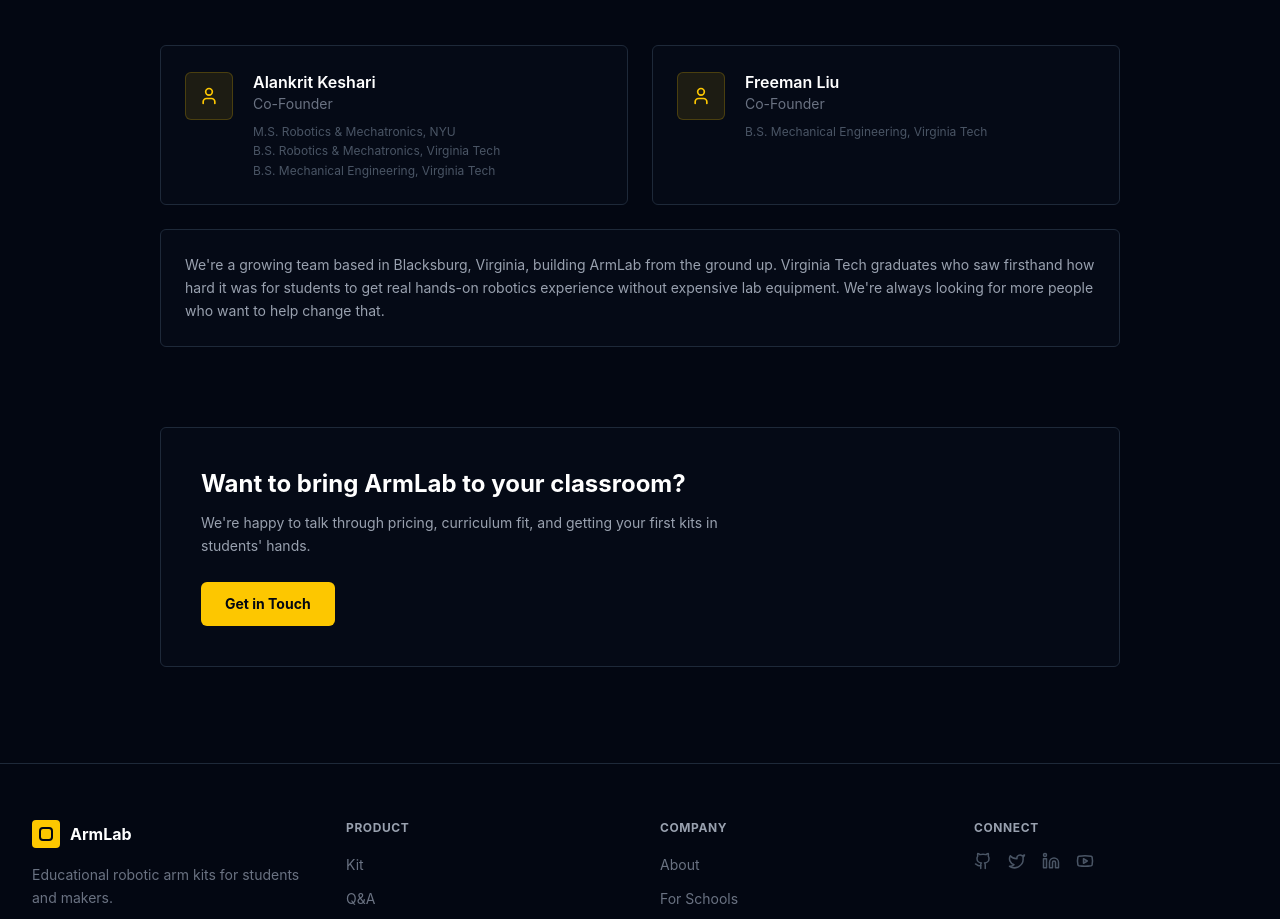
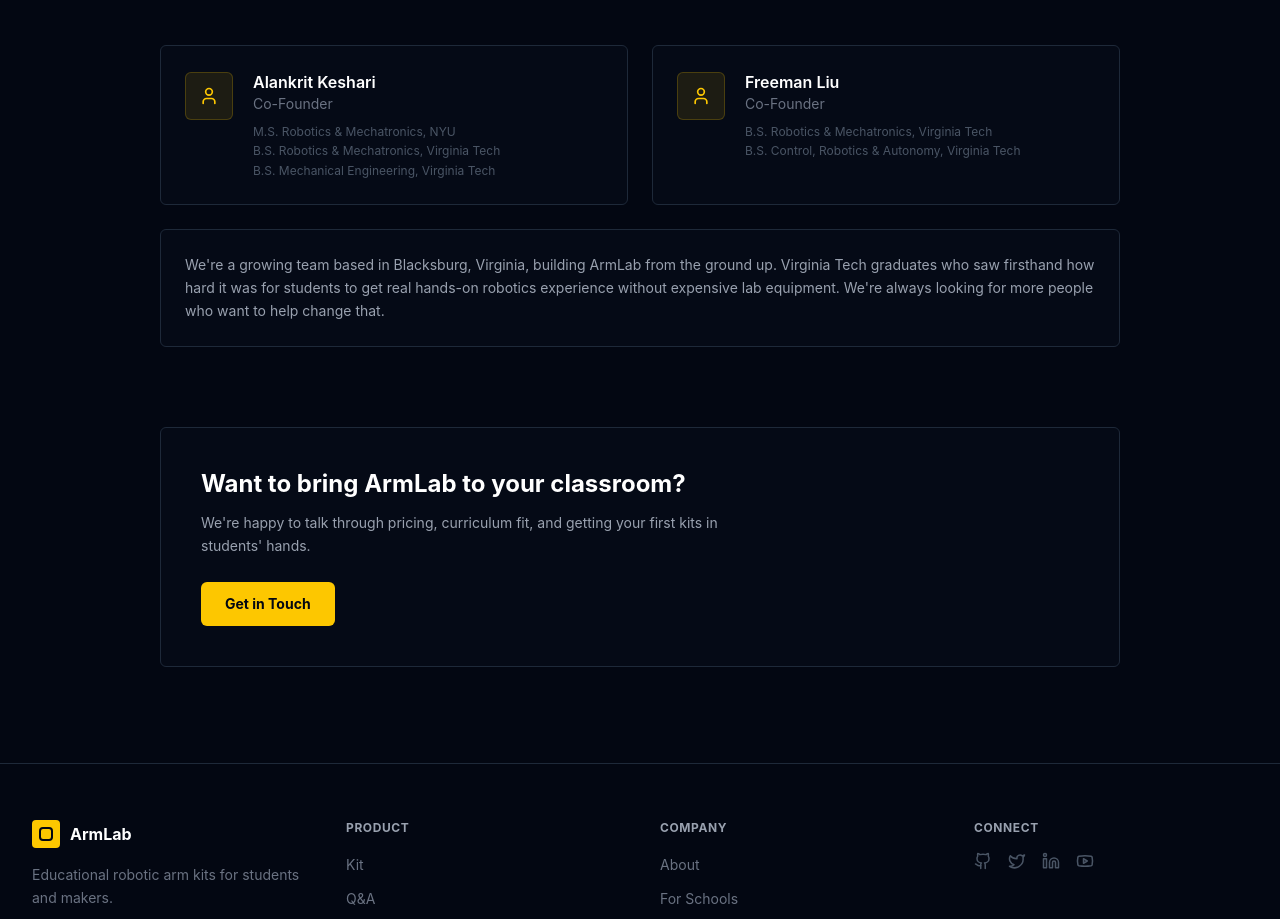
Before and after one commit to AlanK-vizor/LandingPageAndDashboardDesign, a React (Vite) app: page /about in a window 1280 px wide. Shown: the part 941-1860 px from the top of the page. Built offline with nearby package versions, Linux system fonts and the light colour scheme; no server answers.

Commit message:
Fix Freeman's degrees to Robotics & Mechatronics and Control Robotics Autonomy

```diff
--- a/src/app/pages/AboutPage.tsx
+++ b/src/app/pages/AboutPage.tsx
@@ -80,7 +80,8 @@
                 name: "Freeman Liu",
                 role: "Co-Founder",
                 degrees: [
-                  "B.S. Mechanical Engineering, Virginia Tech",
+                  "B.S. Robotics & Mechatronics, Virginia Tech",
+                  "B.S. Control, Robotics & Autonomy, Virginia Tech",
                 ],
               },
             ].map((founder) => (
```
